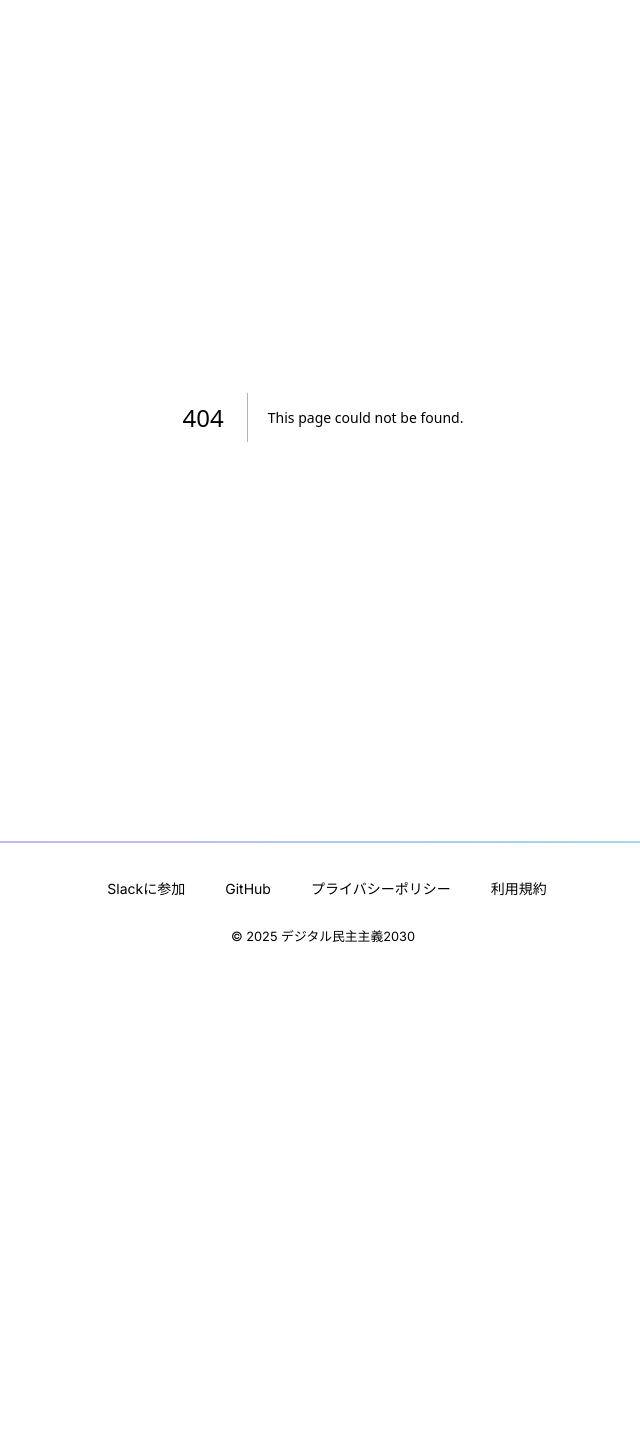
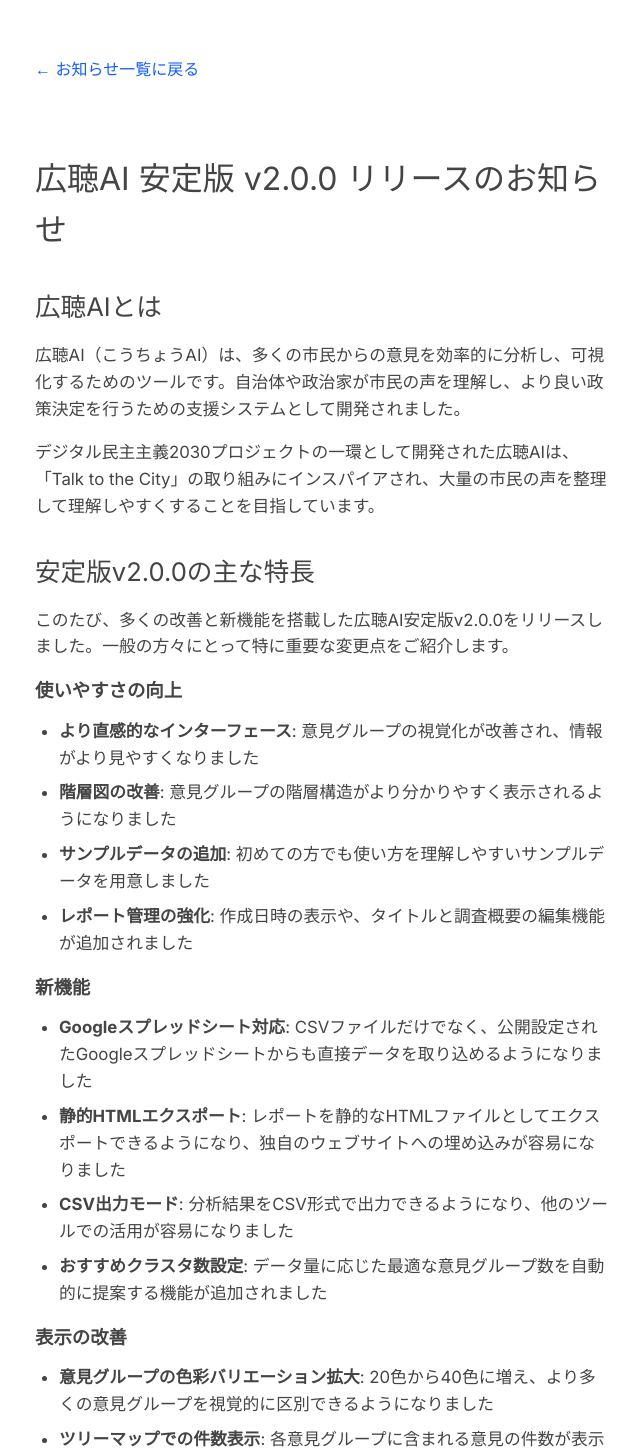
Before and after one commit to moai-redcap/dd2030website, a Next.js app: page /news/kouchou-ai-v2 in a window 1280 px wide. Before the commit this address had no page. Shown: the part 65-1521 px from the top of the page, without its empty margins (317-957 px from the left). Before the commit the page ends 1035 px from the top, so only its background shows below. Built offline with nearby package versions, Linux system fonts and the light colour scheme; a web font is replaced by a local one.

Commit message:
Add news page for kouchou-ai v2.0.0 release
Co-Authored-By: NISHIO Hirokazu <nishio.hirokazu@gmail.com>

```diff
--- /dev/null
+++ b/app/news/kouchou-ai-v2/page.tsx
@@ -0,0 +1,32 @@
+import path from 'path'
+import fs from 'fs'
+import { marked } from 'marked'
+import { Markdown } from '@/components/Markdown'
+import Link from 'next/link'
+
+export default async function Page() {
+  const filePath = path.join(process.cwd(), 'markdown', 'kouchou-ai-v2.md')
+  const markdown = fs.readFileSync(filePath, 'utf-8')
+  const content = await marked(markdown)
+  const jsonLd = {
+    '@context': 'https://schema.org',
+    '@type': 'NewsArticle',
+    headline: '広聴AI 安定版 v2.0.0 リリースのお知らせ',
+    description: '多くの改善と新機能を搭載した広聴AI安定版v2.0.0をリリースしました。',
+    datePublished: '2025-04-29T00:00:00+09:00',
+    url: 'https://dd2030.org/news/kouchou-ai-v2',
+  }
+
+  return (
+    <div className="mx-auto max-w-xl mt-10 mb-20">
+      <script
+        type="application/ld+json"
+        dangerouslySetInnerHTML={{ __html: JSON.stringify(jsonLd) }}
+      />
+      <Link href="/news" className="text-blue-600 hover:underline mb-6 inline-block">
+        ← お知らせ一覧に戻る
+      </Link>
+      <Markdown content={content} />
+    </div>
+  )
+}
--- /dev/null
+++ b/app/news/page.tsx
@@ -0,0 +1,32 @@
+import Link from 'next/link'
+
+export default function NewsPage() {
+  const jsonLd = {
+    '@context': 'https://schema.org',
+    '@type': 'CollectionPage',
+    name: 'お知らせ',
+    description: 'デジタル民主主義2030プロジェクトからのお知らせ',
+    url: 'https://dd2030.org/news',
+  }
+
+  return (
+    <div className="mx-auto max-w-xl mt-10">
+      <script
+        type="application/ld+json"
+        dangerouslySetInnerHTML={{ __html: JSON.stringify(jsonLd) }}
+      />
+      <h1 className="text-3xl font-bold mb-8">お知らせ</h1>
+      <ul className="space-y-4">
+        <li className="border-b pb-4">
+          <Link href="/news/kouchou-ai-v2" className="text-xl text-blue-600 hover:underline">
+            広聴AI 安定版 v2.0.0 リリースのお知らせ
+          </Link>
+          <p className="text-gray-600 mt-1">2025年4月29日</p>
+          <p className="mt-2">
+            多くの改善と新機能を搭載した広聴AI安定版v2.0.0をリリースしました。使いやすさの向上、新機能の追加、表示の改善など、様々な点が強化されています。
+          </p>
+        </li>
+      </ul>
+    </div>
+  )
+}
--- /dev/null
+++ b/markdown/kouchou-ai-v2.md
@@ -0,0 +1,51 @@
+# 広聴AI 安定版 v2.0.0 リリースのお知らせ
+
+## 広聴AIとは
+
+広聴AI（こうちょうAI）は、多くの市民からの意見を効率的に分析し、可視化するためのツールです。自治体や政治家が市民の声を理解し、より良い政策決定を行うための支援システムとして開発されました。
+
+デジタル民主主義2030プロジェクトの一環として開発された広聴AIは、「Talk to the City」の取り組みにインスパイアされ、大量の市民の声を整理して理解しやすくすることを目指しています。
+
+## 安定版v2.0.0の主な特長
+
+このたび、多くの改善と新機能を搭載した広聴AI安定版v2.0.0をリリースしました。一般の方々にとって特に重要な変更点をご紹介します。
+
+### 使いやすさの向上
+
+- **より直感的なインターフェース**: 意見グループの視覚化が改善され、情報がより見やすくなりました
+- **階層図の改善**: 意見グループの階層構造がより分かりやすく表示されるようになりました
+- **サンプルデータの追加**: 初めての方でも使い方を理解しやすいサンプルデータを用意しました
+- **レポート管理の強化**: 作成日時の表示や、タイトルと調査概要の編集機能が追加されました
+
+### 新機能
+
+- **Googleスプレッドシート対応**: CSVファイルだけでなく、公開設定されたGoogleスプレッドシートからも直接データを取り込めるようになりました
+- **静的HTMLエクスポート**: レポートを静的なHTMLファイルとしてエクスポートできるようになり、独自のウェブサイトへの埋め込みが容易になりました
+- **CSV出力モード**: 分析結果をCSV形式で出力できるようになり、他のツールでの活用が容易になりました
+- **おすすめクラスタ数設定**: データ量に応じた最適な意見グループ数を自動的に提案する機能が追加されました
+
+### 表示の改善
+
+- **意見グループの色彩バリエーション拡大**: 20色から40色に増え、より多くの意見グループを視覚的に区別できるようになりました
+- **ツリーマップでの件数表示**: 各意見グループに含まれる意見の件数が表示されるようになりました
+- **意見グループのタイトル表示/非表示設定**: 表示をカスタマイズできるようになりました
+- **グラフUIの日本語化**: グラフ操作のUIが日本語化され、より使いやすくなりました
+
+### その他の改善
+
+- **Windows環境対応の強化**: Windowsユーザーの方々も簡単にセットアップできるようになりました
+- **処理速度の向上**: 内部処理が最適化され、レポート生成がより速くなりました
+- **エラー処理の改善**: 問題が発生した場合でも進捗状況が表示されるようになりました
+- **第1階層の意見グループ数の上限拡大**: より多様な意見を表現できるよう、上限が20から40に増加しました
+
+## ご利用方法
+
+広聴AIは、CSVファイルやGoogleスプレッドシートに記録された市民からの意見データをアップロードするだけで、AIが自動的に意見を抽出し、類似した意見をグループ化して可視化します。
+
+詳細な利用方法については、[プロジェクトのウェブサイト](https://digitaldemocracy2030.github.io/)をご覧ください。
+
+## 今後の展望
+
+広聴AIプロジェクトは、市民の声をより効果的に政策に反映させるための取り組みを続けています。今後も機能の拡充や使いやすさの向上を目指して開発を進めてまいります。
+
+ぜひ広聴AIをご活用いただき、市民と行政・政治家の対話を促進する新しい民主主義の形を一緒に築いていきましょう。
```
